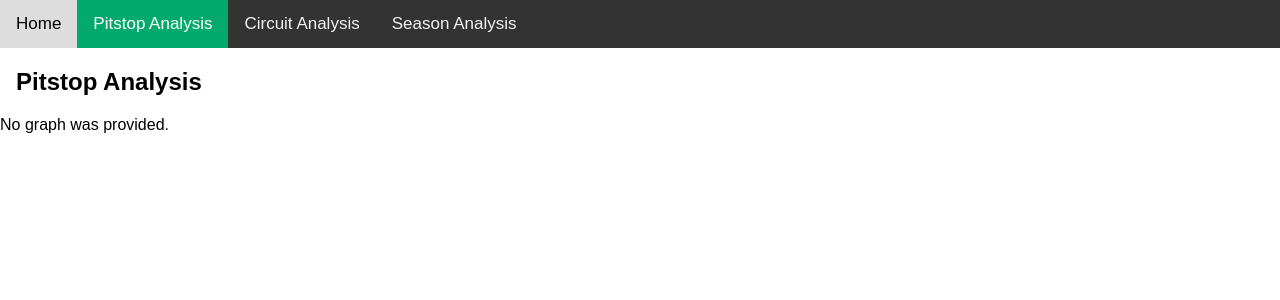
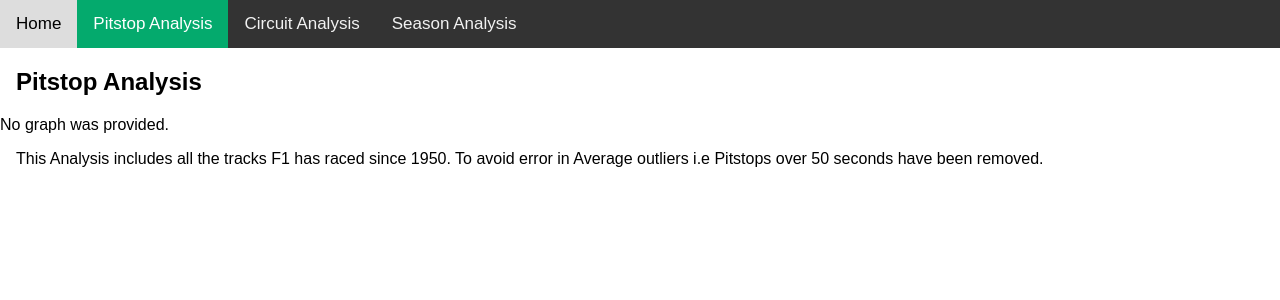
Before and after one commit to bhosale-prathamesh/Formula-1-Analysis, a Django app: template f1_analysis/app/templates/pitstop_analysis.html in a window 1280 px wide. Shown: the top 300 px of the page. Run offline with Django 3.2, Linux system fonts and the light colour scheme; the template is opened without the code that fills it, so the values that code supplies are empty.

Commit message:
Added description

```diff
--- a/f1_analysis/app/templates/pitstop_analysis.html
+++ b/f1_analysis/app/templates/pitstop_analysis.html
@@ -31,6 +31,10 @@
     {% endif %}
   </div>
 
+<div style="padding-left:16px">
+  This Analysis includes all the tracks F1 has raced since 1950. To avoid error in Average outliers i.e Pitstops over 50 seconds have been removed.
+</div>
+
 <script>
 function myFunction() {
   var x = document.getElementById("myTopnav");
```
